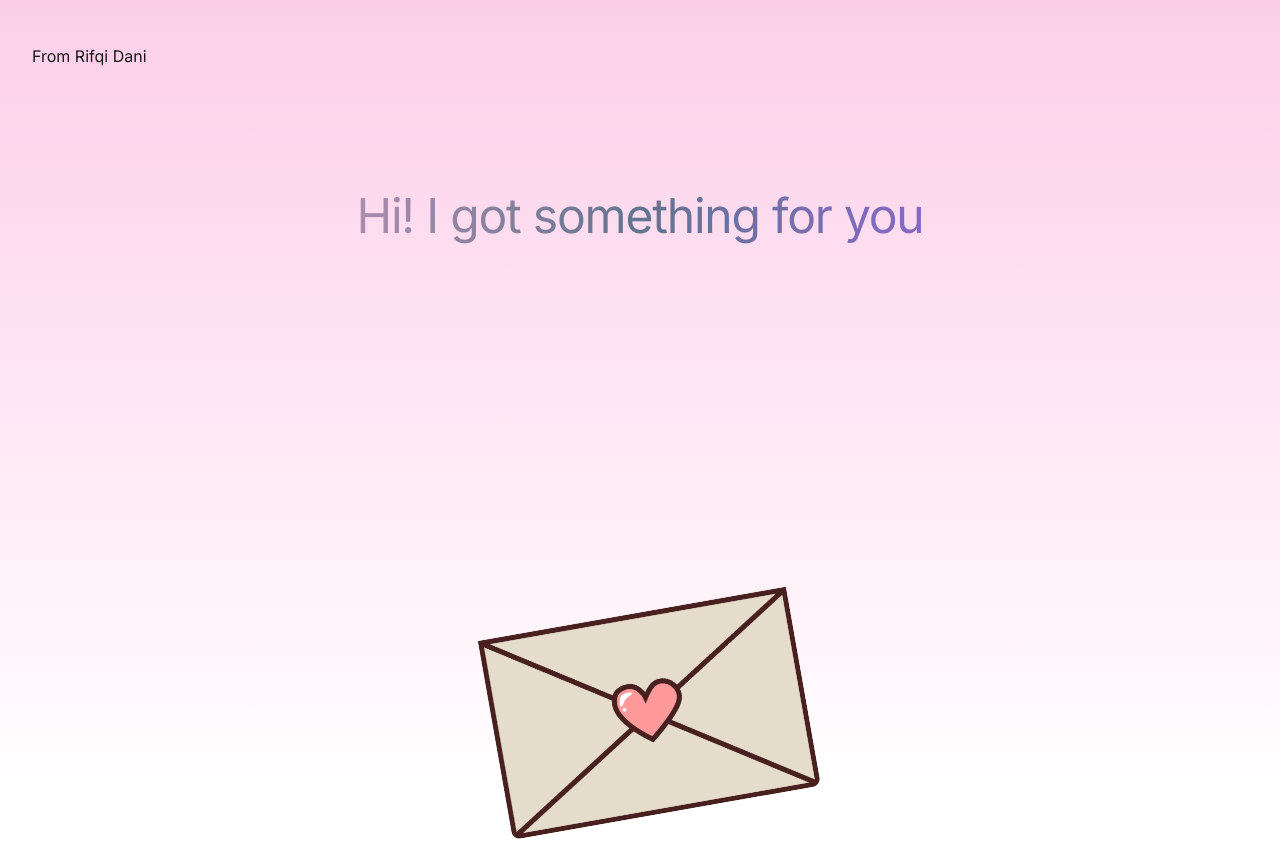
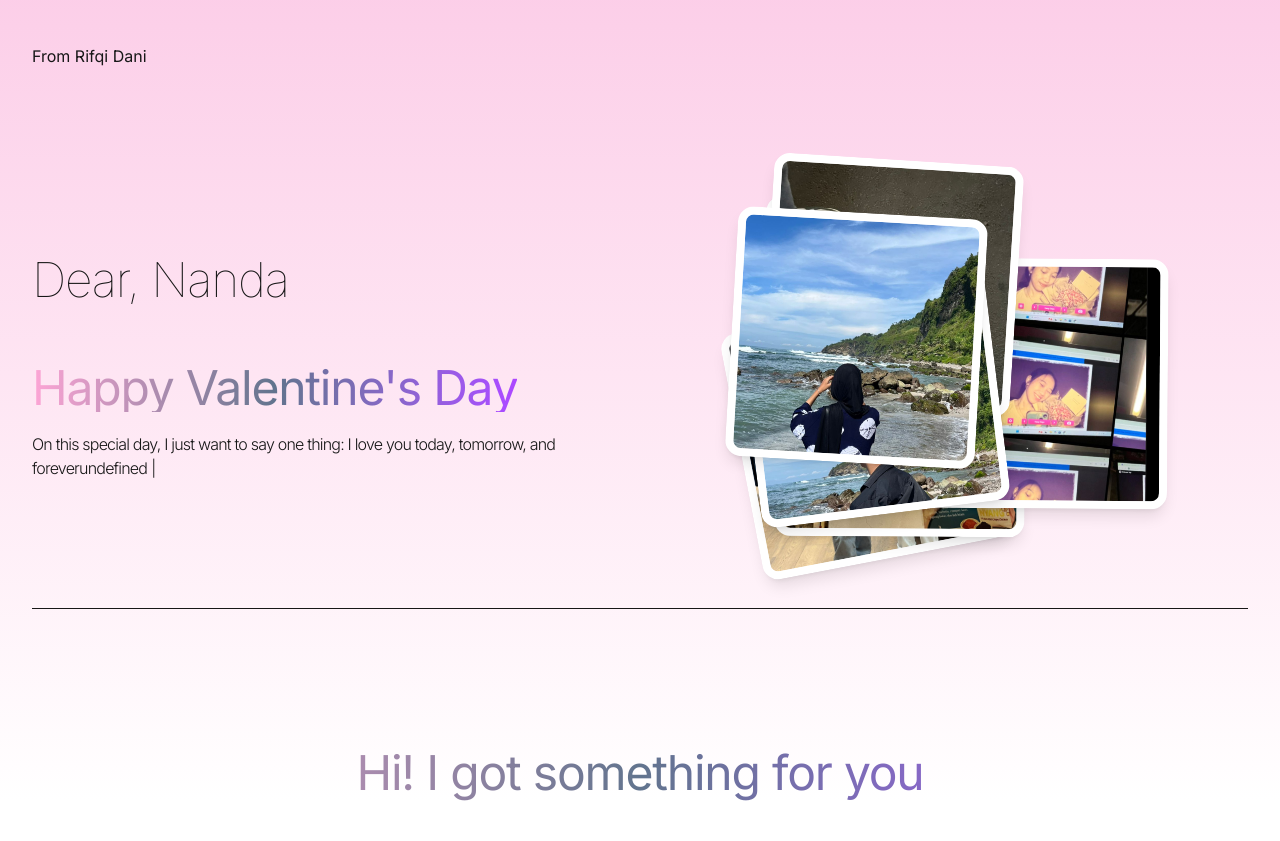
Before and after one commit to mrifdnp/Ananda-Azaria, a React (Vite) app: page / in a window 1280 px wide. Shown: the top 841 px of the page. Built offline with nearby package versions, Linux system fonts and the light colour scheme.

Commit message:
first commitaa

```diff
--- a/src/App.jsx
+++ b/src/App.jsx
@@ -25,7 +25,7 @@ const App = () => {
       </div>
       <div className="container mx-auto px-8">
         <Navbar/>
-
+        <Hero/>
         <About/>
         <Experience/>
         <PuzzleGame/>
```
